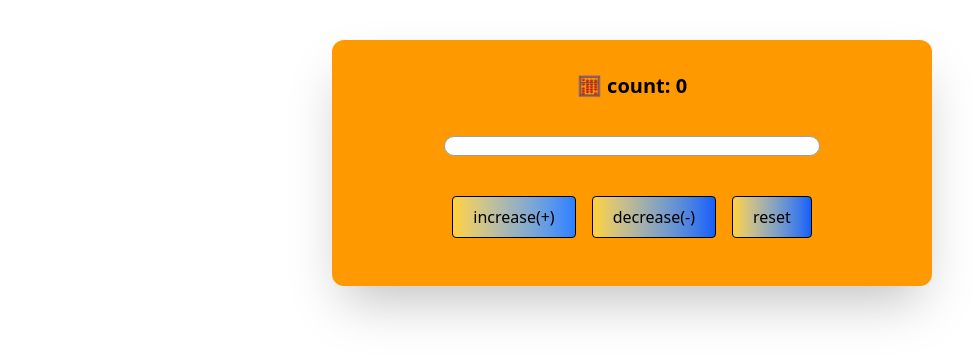
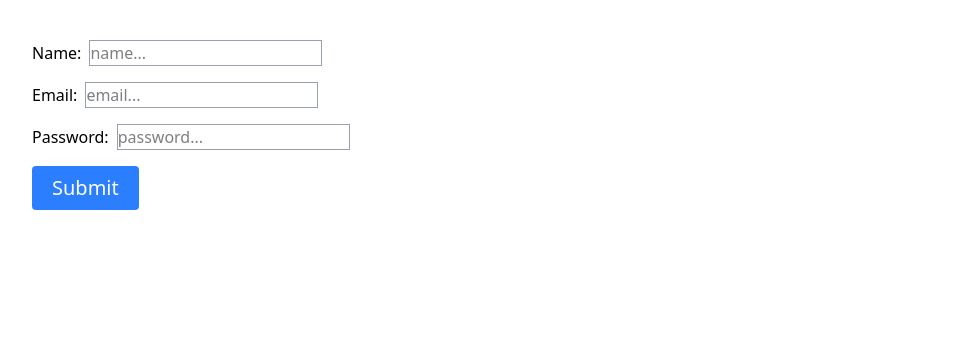
Before and after one commit to selina-islam/Play_With_React, a React (Vite) app: page / in a window 1280 px wide. Shown: the top 360 px of the page, without its empty margins (8-981 px from the left). Built offline with nearby package versions, Linux system fonts and the light colour scheme.

Commit message:
form control

```diff
--- a/src/App.jsx
+++ b/src/App.jsx
@@ -1,13 +1,11 @@
 import React from 'react'
-import AppCounter from './CounterApp/AppCounter'
-import { Toaster } from 'react-hot-toast'
+import FormControl from './FORM/FormControl'
 
 
 function App() {
   return (
     <div className='m-10'>
-      <Toaster position='bottom-center'/>
-      <AppCounter/>
+     <FormControl/>
     </div>
   )
 }
--- /dev/null
+++ b/src/FORM/FormControl.jsx
@@ -0,0 +1,107 @@
+import React, { useState } from "react";
+
+const FormControl = () => {
+  // state for form fields
+  const [name, setName] = useState("");
+  const [email, setEmail] = useState("");
+  const [password, setPassword] = useState("");
+  const [message, setMessage] = useState("");
+
+  // handle name input
+  const handleName = (e) => {
+    setName(e.target.value);
+  };
+
+  // handle email input
+  const handleEmail = (e) => {
+    setEmail(e.target.value);
+  };
+
+  // handle password input
+  const handlePassword = (e) => {
+    setPassword(e.target.value);
+  };
+
+  // handle form submission
+  const handleSubmit = (e) => {
+    e.preventDefault();
+
+    // check if all fields are filled
+    if (!name || !email || !password) {
+      alert("Please fill all fields");
+      return;
+    }
+
+    // log submitted data to console
+    console.log(name, email, password);
+
+    // show success message
+    setMessage("Form submitted successfully!");
+
+    // clear input fields
+    setName("");
+    setEmail("");
+    setPassword("");
+
+    // remove message after 3 seconds
+    setTimeout(() => {
+      setMessage("");
+    }, 3000);
+  };
+
+  return (
+    <form onSubmit={handleSubmit} action="">
+      <div className="mb-4">
+        <label htmlFor="name">Name:</label>
+        <input
+          onChange={handleName}
+          type="text"
+          id="name"
+          value={name}
+          placeholder="name..."
+          className="border border-gray-400 ml-2"
+        />
+      </div>
+
+      <div className="mb-4">
+        <label htmlFor="email">Email:</label>
+        <input
+          onChange={handleEmail}
+          type="email"
+          id="email"
+          value={email}
+          placeholder="email..."
+          className="border border-gray-400 ml-2"
+        />
+      </div>
+
+      <div className="mb-4">
+        <label htmlFor="password">Password:</label>
+        <input
+          onChange={handlePassword}
+          type="password"
+          id="password"
+          value={password}
+          placeholder="password..."
+          className="border border-gray-400 ml-2"
+        />
+      </div>
+
+      <button
+        type="submit"
+        className="bg-blue-500 px-5 py-2 rounded text-white text-xl"
+      >
+        Submit
+      </button>
+
+      {/* show success message if exists */}
+      {message && (
+        <p className="text-green-500 mt-4 text-center font-semibold">
+          {message}
+        </p>
+      )}
+    </form>
+  );
+};
+
+export default FormControl;
```
